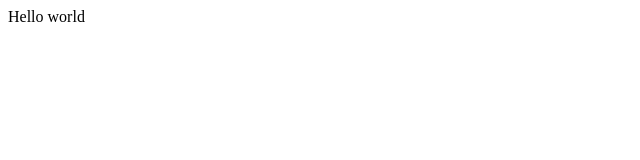
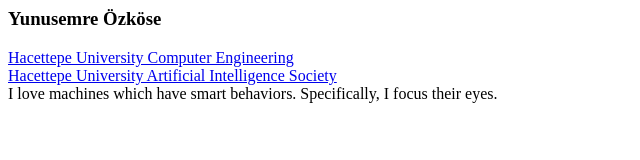
Before and after one commit to EmreOzkose/EmreOzkose.github.io, a plain HTML site: page index.html in a window 1280 px wide. Shown: the whole page, without its empty margins (0-640 px from the left). Drawn offline with Linux system fonts and the light colour scheme.

Commit message:
Update index.html

```diff
--- a/index.html
+++ b/index.html
@@ -1,6 +1,12 @@
 <html>
-<header><title>This is title</title></header>
+<header><title>Yunusemre Özköse</title></header>
 <body>
-Hello world
+  <h3> Yunusemre Özköse </h3>
+  <a href="https://www.hacettepe.edu.tr/english/">Hacettepe University Computer Engineering</a>
+  <br>
+  <a href="https://www.linkedin.com/company/hacettepeai/">Hacettepe University Artificial Intelligence Society</a>
+  <br>
+  I love machines which have smart behaviors. Specifically, I focus their eyes.
+
 </body>
 </html>
```
